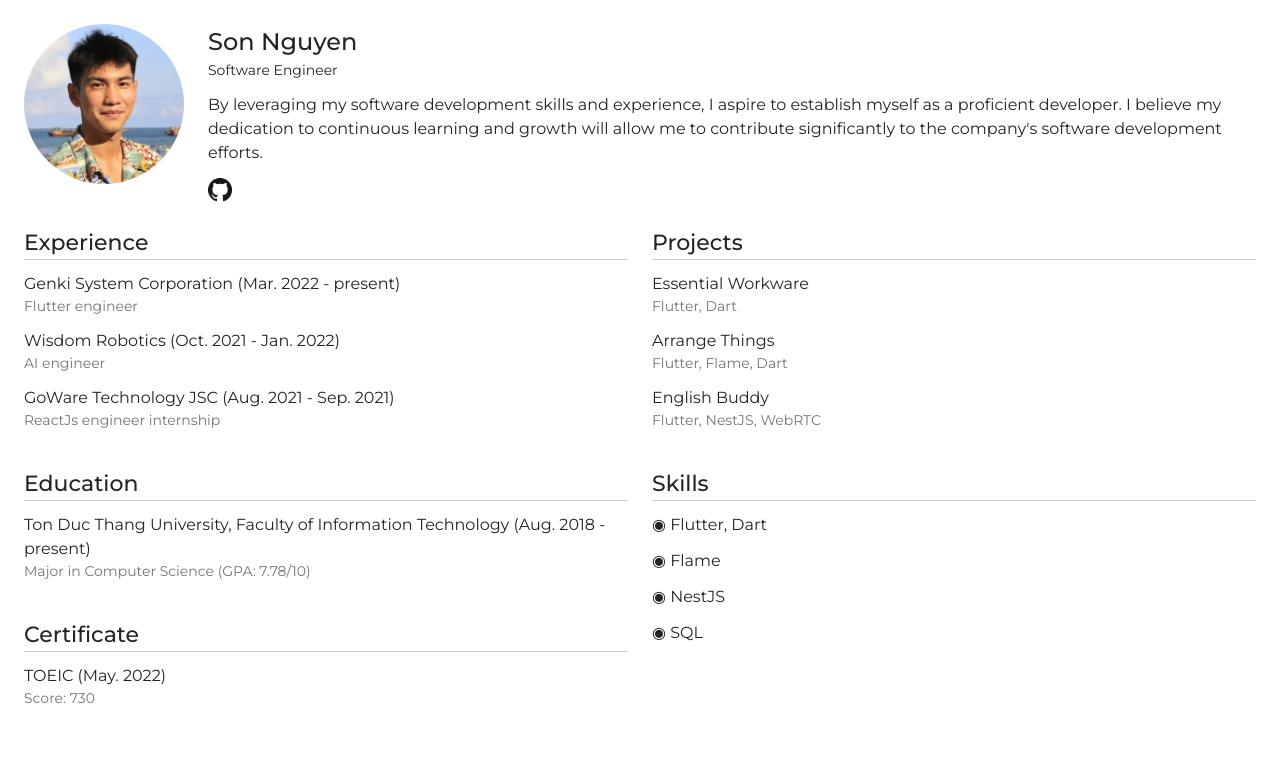
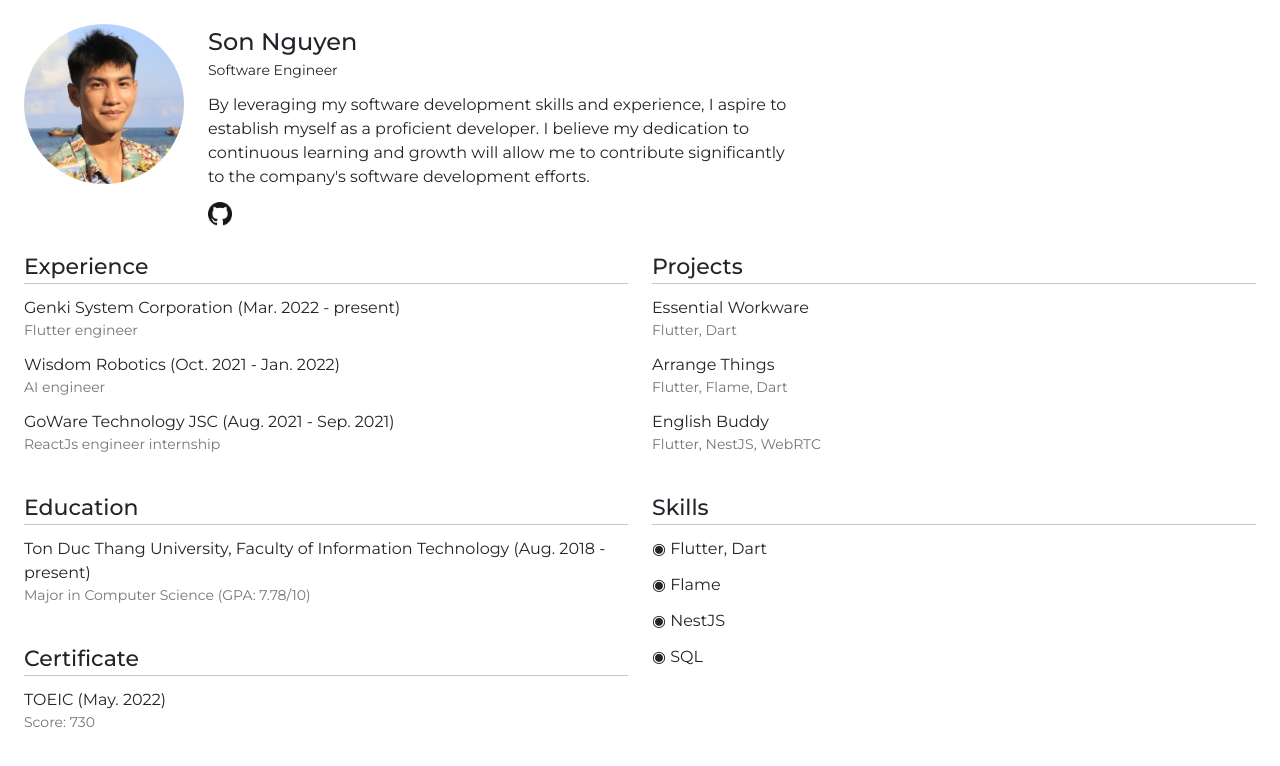
Before and after one commit to sonnq2010/sonnq2010.github.io, a plain HTML site: page index.html in a window 1280 px wide. Drawn offline with nearby package versions, Linux system fonts and the light colour scheme.

Commit message:
:sparkles:

```diff
--- a/style.css
+++ b/style.css
@@ -10,7 +10,7 @@ body {
 .personal-info-section {
     display: flex;
     align-items: flex-start;
-    /* width: 62%; */
+    width: 62%;
 }
 
 .avatar {
```
